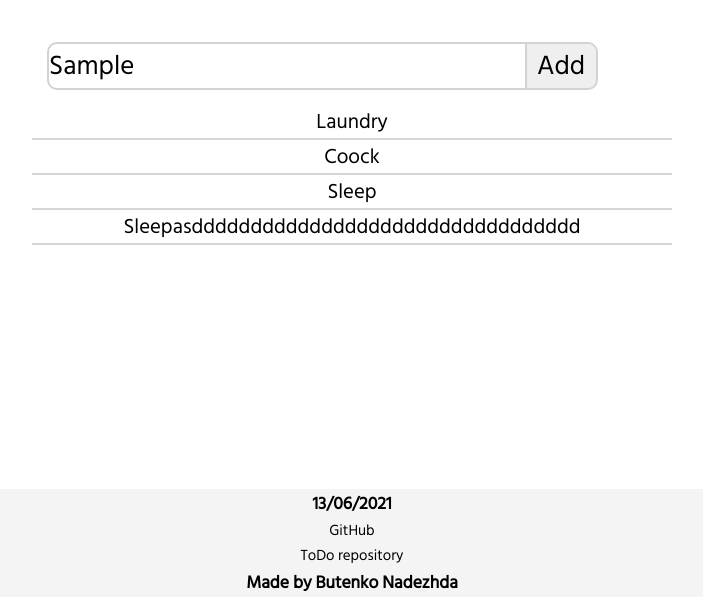
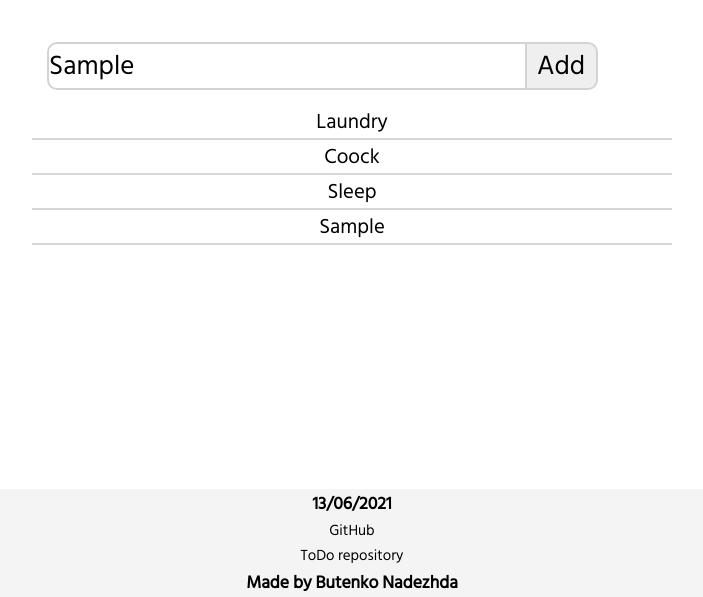
Before and after one commit to thecoocko/todorepo, a website: page index.html in a window 1280 px wide. Both pictures are taken after typing "Sample" into the empty fields and a click on the button "Add". Shown: the part 203-800 px from the top of the page, without its empty margins (288-991 px from the left). Drawn offline with Linux system fonts and the light colour scheme.

Commit message:
feat: add possibility to create and add new task

```diff
--- a/assets/style.css
+++ b/assets/style.css
@@ -82,3 +82,6 @@ li{
     list-style-type: none;
     text-align: center;
 }
+li:hover{
+    background-color:  hsl(28, 5%, 84%);
+}
--- a/index.html
+++ b/index.html
@@ -29,7 +29,6 @@
                         <li class="to-do divider">Laundry</li>
                         <li class="to-do divider">Coock</li>
                         <li class="to-do divider">Sleep</li>
-                        <li class="to-do divider">Sleepasddddddddddddddddddddddddddddddddd</li>
                     </ul>
                 </div>
             </main>
--- a/script.js
+++ b/script.js
@@ -1,3 +1,16 @@
 const input = document.getElementById("todo");
 const close = document.getElementsByClassName("close");
 const li = document.getElementsByClassName("to-do");
+const btn = document.getElementById("btn");
+const list = document.getElementById("todo-list");
+
+btn.addEventListener("click", ()=>{
+    let li = document.createElement("li");
+    let value = input.value;
+    let task = document.createTextNode(value);
+    li.appendChild(task);
+    input.innerText = "";
+    li.classList.add("divider");
+    list.appendChild(li);
+    console.log(task)
+});
```
